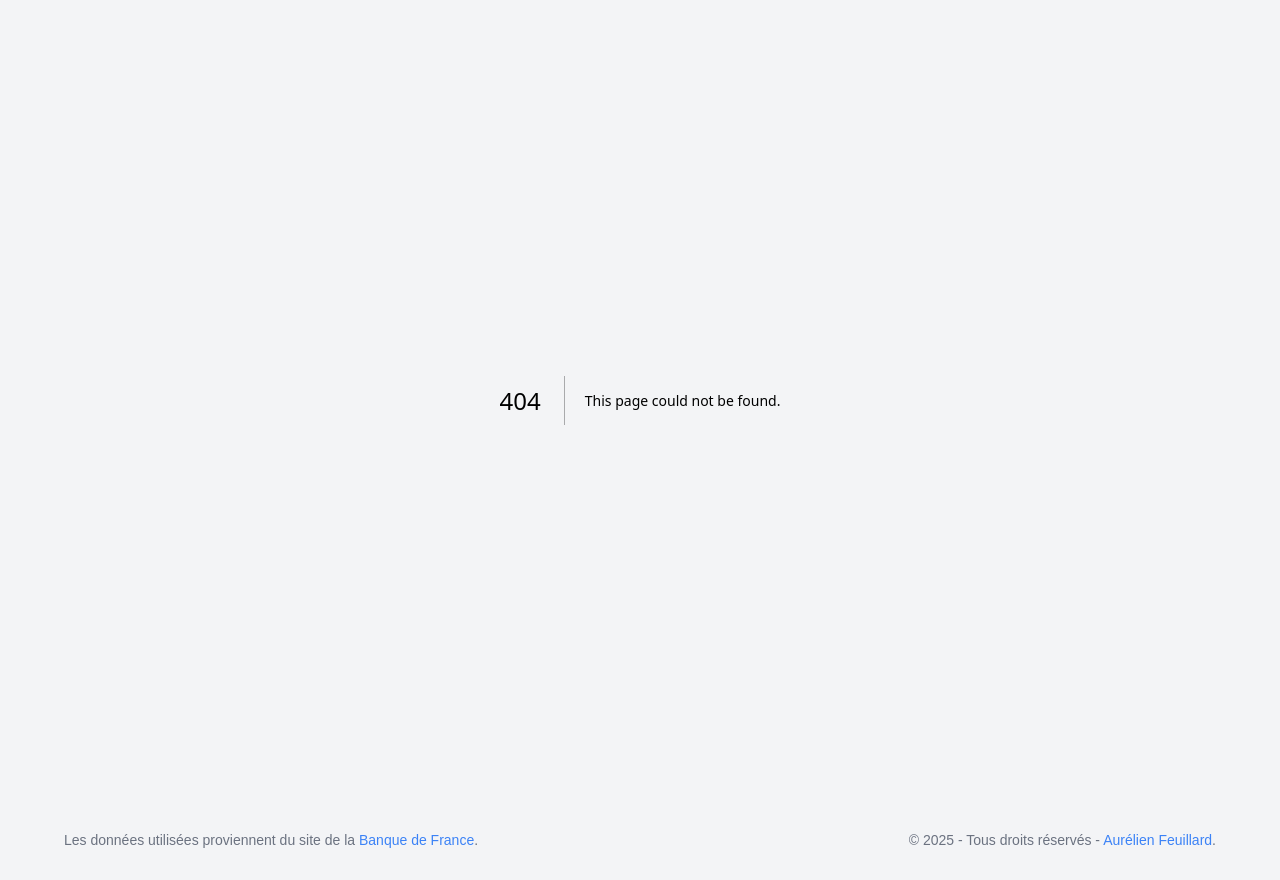
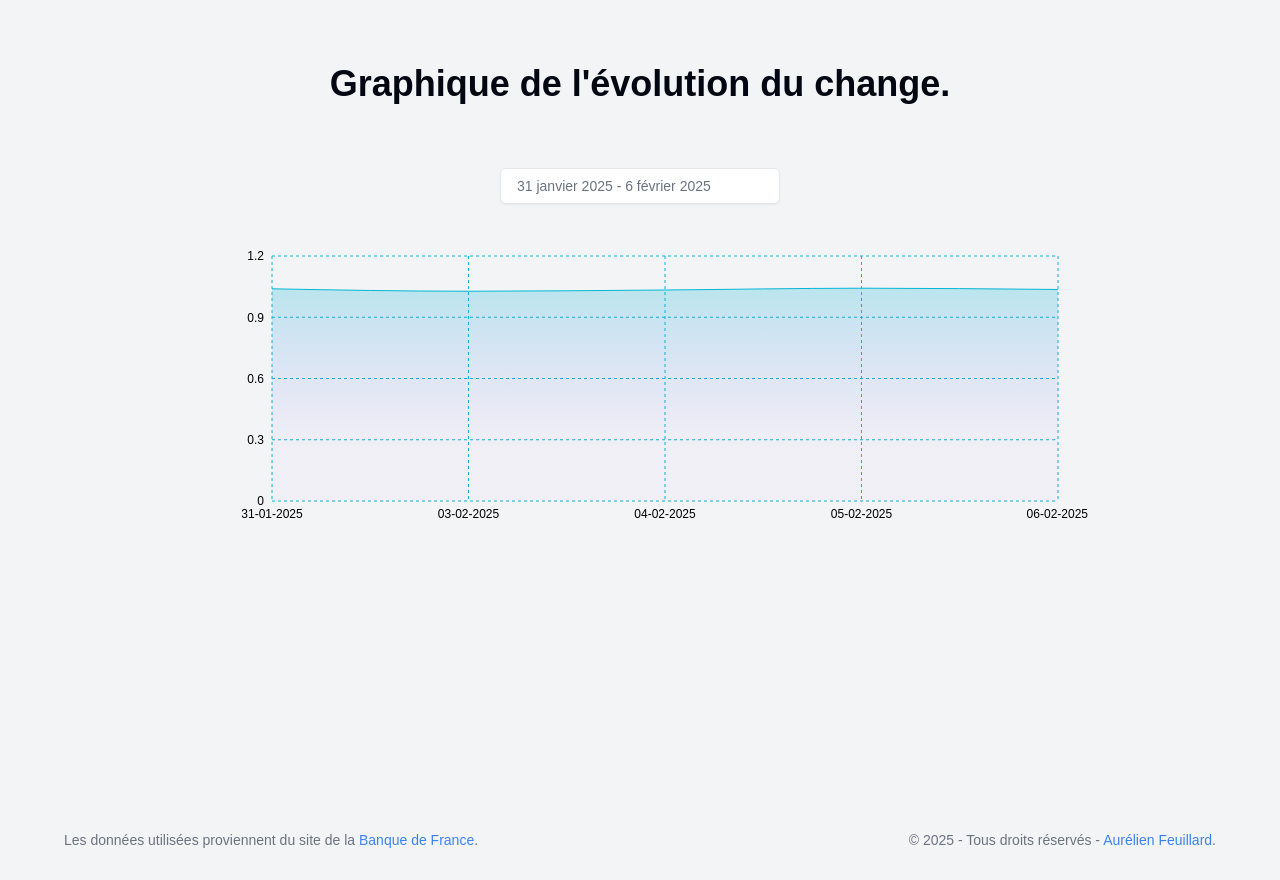
Before and after one commit to aurelien-f/convert-taux-bdf, a Next.js app: page /evolution-change-euro-devise in a window 1280 px wide. Before the commit this address had no page. Built offline with nearby package versions, Linux system fonts and the light colour scheme.

Commit message:
Add Recharts library and create new page for exchange rate evolution
- Install Recharts for data visualization
- Update package dependencies
- Add new link to exchange rate evolution page
- Refactor home page layout
- Update README with npm install flag

```diff
--- a/package.json
+++ b/package.json
@@ -28,6 +28,8 @@
 		"react-day-picker": "^8.10.1",
 		"react-dom": "^19.0.0",
 		"react-hot-toast": "^2.5.1",
+		"react-is": "^19.0.0",
+		"recharts": "^2.15.1",
 		"tailwind-merge": "^3.0.1",
 		"tailwindcss-animate": "^1.0.7"
 	},
--- /dev/null
+++ b/src/app/CardWhite.tsx
@@ -0,0 +1,8 @@
+import { mondayMessage } from "@/components/MondayMessage";
+export const CardWhite = ({ children }: { children: React.ReactNode }) => {
+  return <>
+    {new Date().getDay() === 1 && mondayMessage}  <div className="bg-white p-8 rounded-lg shadow-lg w-full max-w-2xl mx-auto" >
+      {children}
+    </div >
+  </>
+}
--- /dev/null
+++ b/src/app/evolution-change-euro-devise/page.tsx
@@ -0,0 +1,33 @@
+import EvolutionGraphiqueWrapper from "@/components/EvolutionGraphiqueWrapper";
+
+export default async function TauxDeChangeParitesQuotidiennes({
+  searchParams,
+}: {
+  searchParams: { [key: string]: string } | Promise<{ [key: string]: string }>;
+}) {
+  const params = await searchParams;
+  let initialFrom: Date;
+  let initialTo: Date;
+
+  const searchParamsStart = params.start;
+  const searchParamsEnd = params.end;
+
+  if (searchParamsStart && searchParamsEnd) {
+    initialFrom = new Date(searchParamsStart);
+    initialTo = new Date(searchParamsEnd);
+  } else {
+    initialFrom = new Date();
+    initialFrom.setDate(initialFrom.getDate() - 7);
+    while (initialFrom.getDay() === 0 || initialFrom.getDay() === 6) {
+      initialFrom.setDate(initialFrom.getDate() - 1);
+    }
+
+    initialTo = new Date();
+    initialTo.setDate(initialTo.getDate() - 1);
+    while (initialTo.getDay() === 0 || initialTo.getDay() === 6) {
+      initialTo.setDate(initialTo.getDate() - 1);
+    }
+  }
+
+  return <EvolutionGraphiqueWrapper initialFrom={initialFrom} initialTo={initialTo} />;
+}
--- a/src/app/page.tsx
+++ b/src/app/page.tsx
@@ -1,4 +1,4 @@
-import { mondayMessage } from "@/components/MondayMessage";
+import { CardWhite } from "@/app/CardWhite";
 import SearchBar from "@/components/SearchBar";
 import { dayBefore } from "@/utils/DayBefore";
 import { getDataDevise } from "@/utils/getDataDevise";
@@ -19,12 +19,14 @@ export default async function Home() {
         </div>
       </div>
       <section>
-        {new Date().getDay() === 1 && mondayMessage}
-        <article className="bg-white p-8 rounded-lg shadow-lg w-full max-w-2xl">
+        <CardWhite>
           <SearchBar initialRate={initialRate} updateRates={updateRates} titles={titles} />
-        </article>
+        </CardWhite>
       </section>
-      <p className="text-black italic text-sm underline text-center"><Link href="/taux-de-change-parites-quotidiennes">Consulter les taux de change parités quotidiens</Link></p>
+      <div className="flex justify-center items-center gap-2">
+        <p className="text-black italic text-sm underline text-center"><Link href="/taux-de-change-parites-quotidiennes">Les taux de change parités quotidiens</Link></p>
+        <p className="text-black italic text-sm underline text-center"><Link href="/evolution-change-euro-devise">L&apos;évolution du change</Link></p>
+      </div>
     </section >
   );
 }
--- a/src/components/ArrayTauxChange.tsx
+++ b/src/components/ArrayTauxChange.tsx
@@ -78,6 +78,7 @@ export default function ArrayTauxChange({ initialRate, titles, updateRates, dayB
             </PopoverTrigger>
             <PopoverContent className="w-auto p-0" align="start">
               <Calendar
+                locale={fr}
                 mode="single"
                 selected={date}
                 onSelect={handleDateChange}
--- /dev/null
+++ b/src/components/DateRangePickerClient.tsx
@@ -0,0 +1,77 @@
+"use client";
+
+import { Button } from "@/components/ui/button";
+import { Calendar } from "@/components/ui/calendar";
+import { Popover, PopoverContent, PopoverTrigger } from "@/components/ui/popover";
+import { cn } from "@/lib/utils";
+import { format } from "date-fns";
+import { fr } from "date-fns/locale";
+import { useRouter } from "next/navigation";
+import { useState } from "react";
+import { DateRange } from "react-day-picker";
+
+interface DateRangePickerClientProps {
+  initialFrom: Date;
+  initialTo: Date;
+}
+
+export function DateRangePickerClient({ initialFrom, initialTo }: DateRangePickerClientProps) {
+  const router = useRouter();
+  const [range, setRange] = useState<DateRange | undefined>(undefined);
+
+  const handleSelect = (newRange: DateRange | undefined) => {
+    setRange(newRange);
+    // Lorsque la plage de dates est complète, on redirige vers la même page en ajoutant les paramètres
+    if (newRange && newRange.from && newRange.to) {
+      router.push(
+        `?start=${newRange.from.toISOString()}&end=${newRange.to.toISOString()}`
+      );
+    }
+  };
+
+  const textPopoper = range && range.from && range.to ? (
+    `${format(range.from, "PPP", { locale: fr })} - ${format(
+      range.to,
+      "PPP",
+      { locale: fr }
+    )}`
+  ) : initialFrom && initialTo ? (
+    `${format(initialFrom, "PPP", { locale: fr })} - ${format(
+      initialTo,
+      "PPP",
+      { locale: fr }
+    )}`
+  ) : "Choisissez une plage de dates";
+
+  return (
+    <Popover>
+      <PopoverTrigger asChild>
+        <Button
+          variant="outline"
+          className={cn(
+            "w-[280px] justify-start text-left font-normal",
+            !range ? "text-muted-foreground" : ""
+          )}
+        >
+          {textPopoper}
+        </Button>
+      </PopoverTrigger>
+      <PopoverContent className="w-auto p-0">
+        <Calendar
+          mode="range"
+          locale={fr}
+          selected={range}
+          onSelect={handleSelect}
+          // Désactive les weekends : dimanche (0) et samedi (6)
+          disabled={(date) =>
+            date < new Date("2024-01-01") ||
+            date > new Date(Date.now() - 86400000) ||
+            date.getDay() === 0 || // Dimanche
+            date.getDay() === 6    // Samedi
+          }
+          initialFocus
+        />
+      </PopoverContent>
+    </Popover>
+  );
+}
--- /dev/null
+++ b/src/components/EvolutionGraphique.tsx
@@ -0,0 +1,52 @@
+"use client";
+
+import {
+  Area,
+  AreaChart,
+  CartesianGrid,
+  ResponsiveContainer,
+  Tooltip,
+  XAxis,
+  YAxis,
+} from "recharts";
+
+interface DataPoint {
+  date: string;
+  value: number;
+}
+
+interface EvolutionGraphiqueProps {
+  data: DataPoint[];
+}
+
+export default function EvolutionGraphique({ data }: EvolutionGraphiqueProps) {
+  return (
+    <ResponsiveContainer width="100%" height={300}>
+      <AreaChart data={data} margin={{ top: 20, right: 30, left: 20, bottom: 5 }}>
+        <CartesianGrid strokeDasharray="3 3" stroke="#06b6d4" />
+        <XAxis dataKey="date" fontSize={12} stroke="#000000" tickLine={false} axisLine={false} tickFormatter={(value) => {
+          const [year, month, day] = value.split("-");
+          return `${day}-${month}-${year}`;
+        }} />
+        <YAxis fontSize={12} stroke="#000000" tickLine={false} axisLine={false} tickFormatter={(value) => value.toString()} />
+        <Tooltip cursor={{ fill: "#06b6d4", radius: 4, stroke: "#06b6d4" }} content={({ active, payload }) => {
+          if (active && payload && payload.length) {
+            return (
+              <div className="bg-white p-2 rounded-md border border-gray-300 shadow-md">
+                <p className="font-bold">{`${payload[0].value}`}</p>
+              </div>
+            );
+          }
+          return null;
+        }} />
+        <Area type="monotone" dataKey="value" stroke="#06b6d4" fill="url(#colorUv)" />
+        <defs>
+          <linearGradient id="colorUv" x1="0" y1="0" x2="0" y2="1">
+            <stop offset="0%" stopColor="#06b6d4" stopOpacity={0.4} />
+            <stop offset="75%" stopColor="#8b5cf6" stopOpacity={0.05} />
+          </linearGradient>
+        </defs>
+      </AreaChart>
+    </ResponsiveContainer>
+  );
+}
--- /dev/null
+++ b/src/components/EvolutionGraphiqueWrapper.tsx
@@ -0,0 +1,51 @@
+import { getMultipleDataDevise } from "@/utils/GetMultipleDataDevise";
+import { format } from "date-fns";
+import { DateRangePickerClient } from "./DateRangePickerClient";
+import EvolutionGraphique from "./EvolutionGraphique";
+
+// Définition d'un type pour les points de données
+interface DataPoint {
+  date: string;
+  value: number;
+}
+
+interface EvolutionGraphiqueWrapperProps {
+  initialFrom: Date;
+  initialTo: Date;
+}
+
+// Fonction utilitaire pour générer un tableau de dates formatées entre deux dates
+function getDatesBetween(start: Date, end: Date): string[] {
+  const dates: string[] = [];
+  const current = new Date(start);
+  while (current <= end) {
+    dates.push(format(current, "yyyy-MM-dd"));
+    current.setDate(current.getDate() + 1);
+  }
+  return dates;
+}
+
+// Ce composant est un composant serveur (donc pas de "use client")
+export default async function EvolutionGraphiqueWrapper({
+  initialFrom,
+  initialTo,
+}: EvolutionGraphiqueWrapperProps) {
+  // Récupérer le tableau de dates
+  const dates = getDatesBetween(initialFrom, initialTo);
+  // Appeler directement la fonction serveur pour obtenir les données
+  const data: DataPoint[] = await getMultipleDataDevise(dates, "USD");
+
+  return (
+    <section className="pt-8 md:pt-16 pb-12 min-h-screen px-4 md:px-0">
+      <h1 className="text-4xl font-bold text-center mb-12 md:mb-16">
+        Graphique de l&apos;évolution du change.
+      </h1>
+      <div className="mb-8 flex justify-center">
+        <DateRangePickerClient initialFrom={initialFrom} initialTo={initialTo} />
+      </div>
+      <div className="mx-auto max-w-4xl">
+        <EvolutionGraphique data={data} />
+      </div>
+    </section>
+  );
+}
--- a/src/components/SearchBar.tsx
+++ b/src/components/SearchBar.tsx
@@ -106,6 +106,7 @@ export default function SearchBar({ initialRate, updateRates, titles }: SearchBa
           <PopoverContent className="w-auto p-0" align="start">
             <Calendar
               mode="single"
+              locale={fr}
               selected={date}
               onSelect={handleDateChange}
               disabled={(date) =>
--- /dev/null
+++ b/src/utils/GetMultipleDataDevise.ts
@@ -0,0 +1,26 @@
+"use server";
+import { getDataDevise } from "./getDataDevise";
+
+export async function getMultipleDataDevise(dates: string[], devise: string) {
+	try {
+		const data = await Promise.all(
+			dates.map(async (date) => {
+				const dataDevise = await getDataDevise(date);
+				return { date, value: dataDevise[devise] };
+			})
+		);
+
+		// Filtrer les données dont la valeur est "-\r" ou "-"
+		const filteredData = data.filter(
+			(point) => point.value !== "-\r" && point.value !== "-"
+		);
+
+		return filteredData;
+	} catch (error) {
+		console.error(
+			"Erreur lors de la récupération des données devises :",
+			error
+		);
+		throw error;
+	}
+}
```
Also changed, not shown: 2 other files (tests, documents, lock files or other folders).
